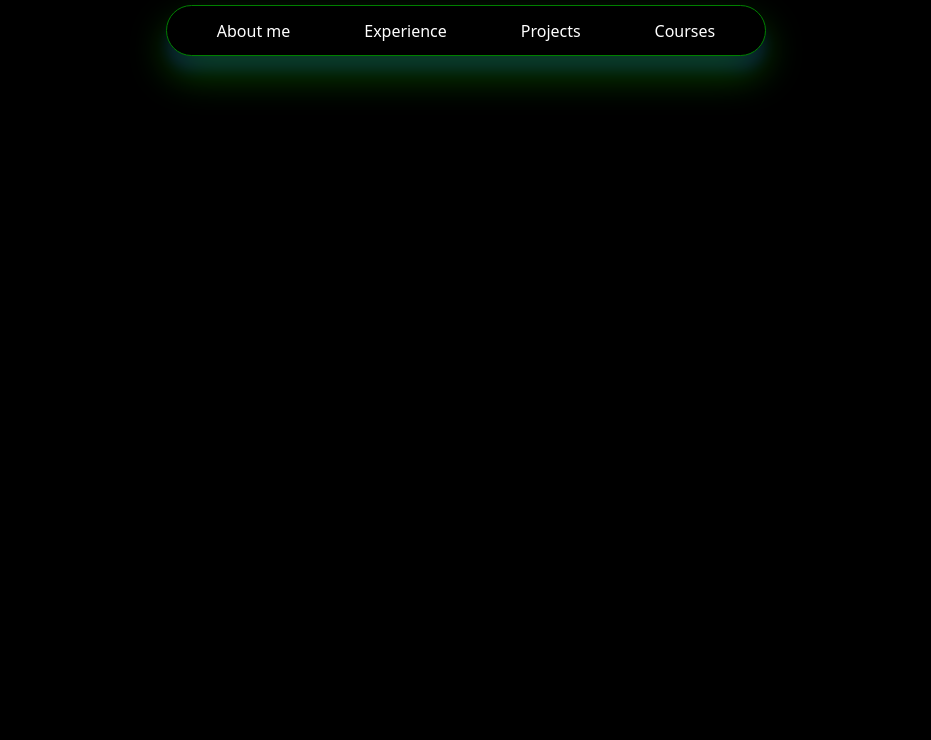
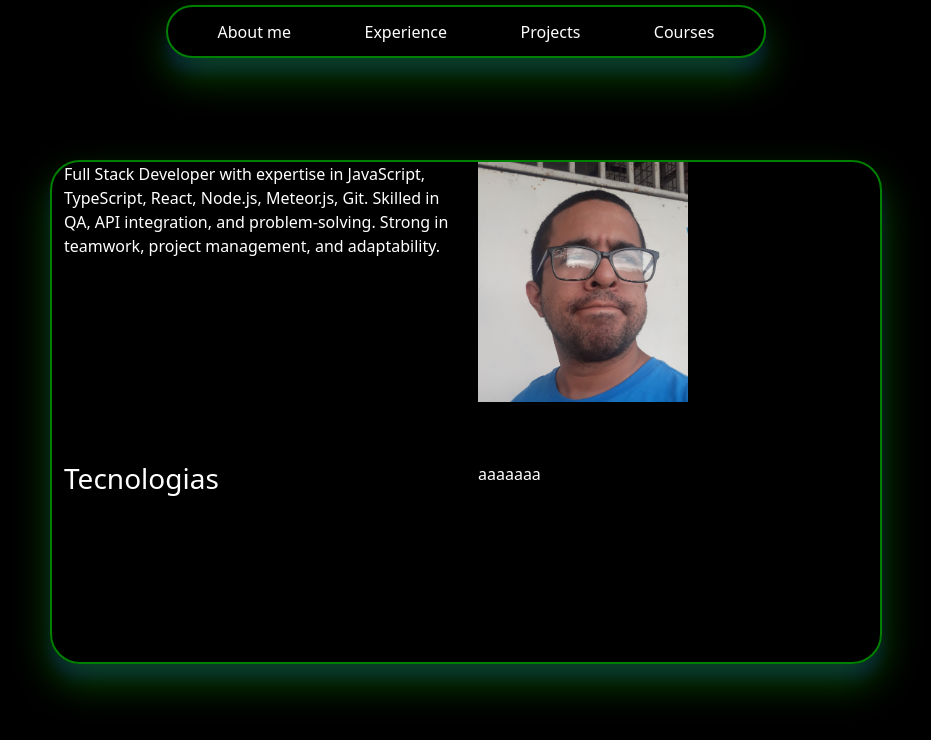
Before and after one commit to GlaucusJoseph/joseph-porfolio, a React (Vite) app: page / in a window 1280 px wide. Shown: the top 740 px of the page, without its empty margins (174-1105 px from the left). Built offline with nearby package versions, Linux system fonts and the light colour scheme.

Commit message:
More styles

```diff
--- a/package.json
+++ b/package.json
@@ -15,6 +15,7 @@
     "react-dom": "^18.2.0"
   },
   "devDependencies": {
+    "@types/node": "^20.4.10",
     "@types/react": "^18.2.15",
     "@types/react-dom": "^18.2.7",
     "@typescript-eslint/eslint-plugin": "^6.0.0",
--- a/src/App.css
+++ b/src/App.css
@@ -2,3 +2,12 @@ body {
   background-color: black;
   color: white;
 }
+
+.border-shadow {
+  border-color: green;
+  border-style: solid;
+  border-radius: 30px 30px 30px 30px;
+  border-width: 2px;
+  box-shadow: rgba(28, 241, 0, 0.3) 0px 19px 38px,
+    rgba(23, 7, 236, 0.22) 0px 15px 12px;
+}
--- a/src/App.tsx
+++ b/src/App.tsx
@@ -1,11 +1,13 @@
 import "bootstrap/dist/css/bootstrap.min.css";
 import "./App.css";
 import MainNavbar from "./components/MainNavbar";
+import About from "./components/About";
 
 function App() {
   return (
     <>
       <MainNavbar />
+      <About />
     </>
   );
 }
--- a/src/components/About/index.css
+++ b/src/components/About/index.css
@@ -0,0 +1,18 @@
+.about-box {
+  margin-top: 10rem;
+  overflow: hidden;
+  width: 65%;
+}
+
+.image-container {
+  max-width: 80%;
+  max-height: 80%;
+}
+
+.main-content-box {
+  height: 300px;
+}
+
+.secondary-content-box {
+  height: 200px;
+}
--- a/src/components/About/index.tsx
+++ b/src/components/About/index.tsx
@@ -0,0 +1,26 @@
+import josephImage from "../../assets/foto-joseph.jpeg";
+import "./index.css";
+
+export const About = () => {
+  return (
+    <div className="container border-shadow about-box">
+      <div className="row">
+        <div className="col-6 main-content-box">
+          Full Stack Developer with expertise in JavaScript, TypeScript, React,
+          Node.js, Meteor.js, Git. Skilled in QA, API integration, and
+          problem-solving. Strong in teamwork, project management, and
+          adaptability.
+        </div>
+        <div className="col-6 main-content-box">
+          <img src={josephImage} alt="Joseph" className="image-container" />
+        </div>
+        <div className="col-6 secondary-content-box">
+          <h3>Tecnologias</h3>
+        </div>
+        <div className="col-6 secondary-content-box">aaaaaaa</div>
+      </div>
+    </div>
+  );
+};
+
+export default About;
--- a/src/components/MainNavbar/index.css
+++ b/src/components/MainNavbar/index.css
@@ -7,16 +7,10 @@
   width: 80%;
   max-width: 600px;
   background-color: black;
-  border-width: 1px;
-  border-color: green;
-  border-style: solid;
-  border-radius: 30px 30px 30px 30px;
   display: flex;
   justify-content: space-around;
   align-items: center;
   padding: 0.8rem;
-  box-shadow: rgba(28, 241, 0, 0.3) 0px 19px 38px,
-    rgba(23, 7, 236, 0.22) 0px 15px 12px;
   z-index: 1000;
 }
 
--- a/src/components/MainNavbar/index.tsx
+++ b/src/components/MainNavbar/index.tsx
@@ -2,7 +2,7 @@ import "./index.css";
 
 export const MainNavbar = () => {
   return (
-    <div className="top-div">
+    <div className="top-div border-shadow">
       <a href="#about">About me</a>
       <a href="#experience">Experience</a>
       <a href="#projects">Projects</a>
```
Also changed, not shown: src/assets/foto-joseph.jpeg (added), 1 other file (tests, documents, lock files or other folders).
